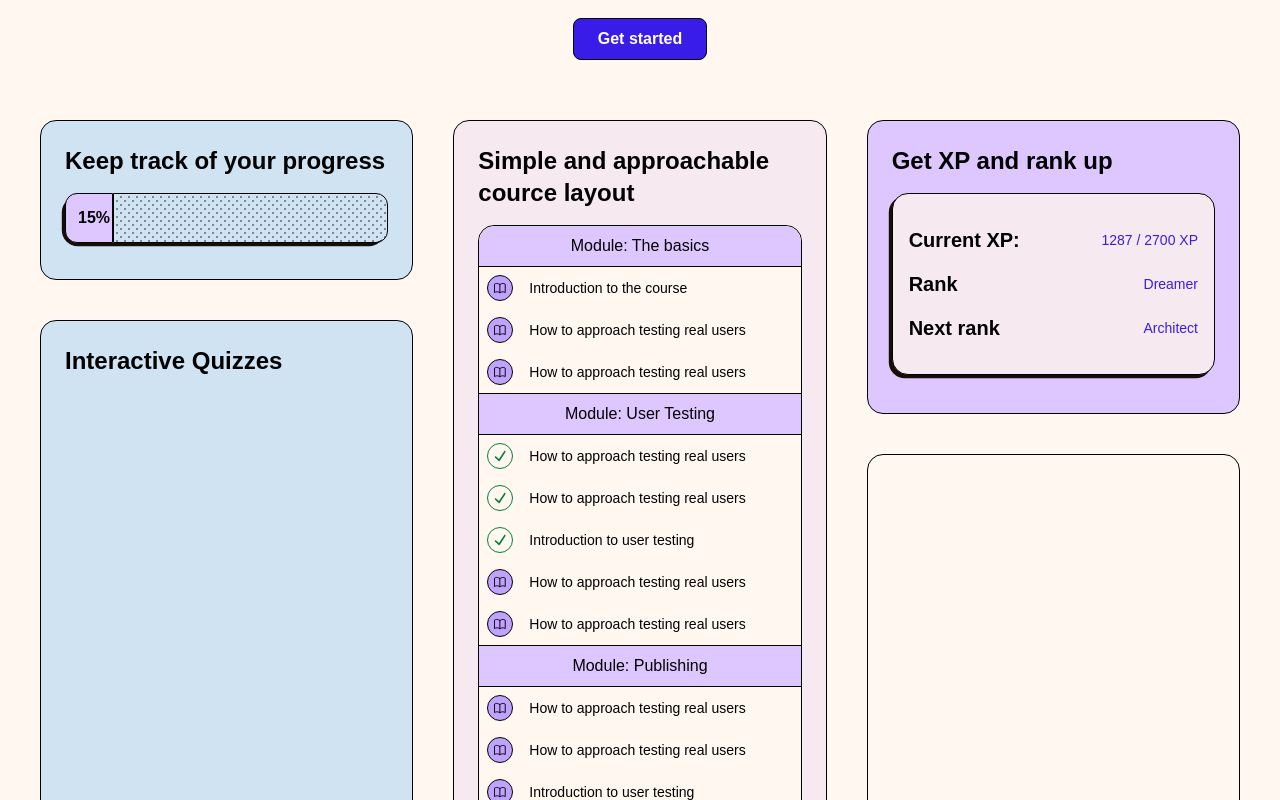
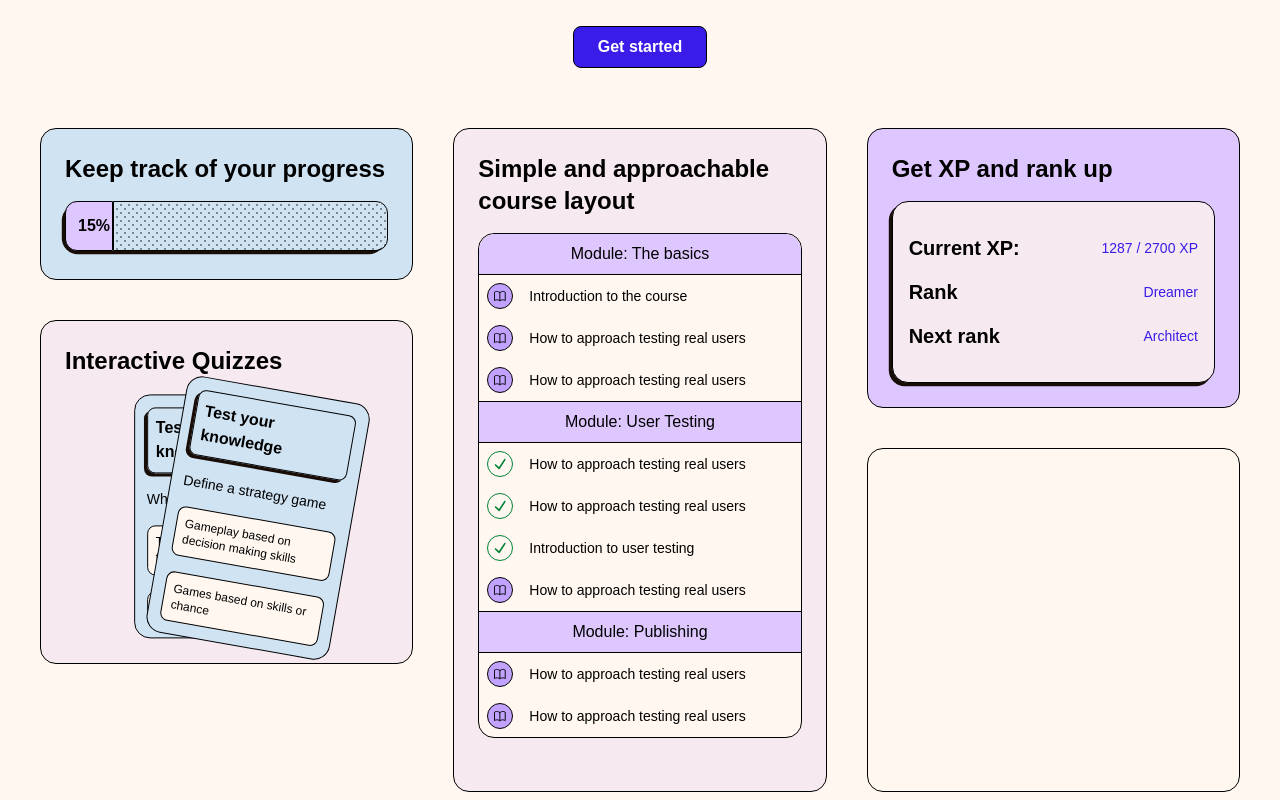
Before and after one commit to t-holmquist/learning-platform, a Next.js app: page / in a window 1280 px wide. Shown: the part 360-1160 px from the top of the page. Built offline with nearby package versions, Linux system fonts and the light colour scheme; a web font is replaced by a local one.

Commit message:
feat: showcase quiz component

```diff
--- a/app/page.tsx
+++ b/app/page.tsx
@@ -25,8 +25,8 @@ const Home = () => {
         </nav>
         <div className='w-full flex flex-col items-center'>
           <section className='space-y-6 w-11/12 lg:w-7/12 flex flex-col items-center'>
-            <h1 className='font-black leading-20 text-center text-3xl sm:text-6xl'>Design, Build & Market Your Dream Board Game</h1>
-            <p className='text-center'>Master the art of board game creation with interactive courses, expert guidance, and a community of passionate designers. From concept to published game.</p>
+            <h1 className='font-black sm:leading-20 text-center text-3xl sm:text-6xl'>Design, Build & Market Your Dream Board Game</h1>
+            <p className='sm:text-center sm:text-lg'>Master the art of board game creation with interactive courses, expert guidance, and a community of passionate designers. From concept to published game.</p>
             <Link href={"/sign-in"}>
               <Button className='w-fit' title='Get started'/>
             </Link>
@@ -42,7 +42,7 @@ const Home = () => {
               {/* Interactive quiz */}
               <ShowcaseQuiz />
               {/* Video learning */}
-              <div className='col-span-4 row-span-7 border rounded-large'></div>
+              <div className='col-span-4 row-span-6 border rounded-large'></div>
         </section>
         <Footer/>
     </div>
--- a/components/ui/showcaseQuiz.tsx
+++ b/components/ui/showcaseQuiz.tsx
@@ -1,20 +1,25 @@
-'use client'
-
-import { motion } from 'motion/react'
-import { useState } from 'react';
-
 
 export const ShowcaseQuiz = () => {
 
-    const [isActive, setIsActive] = useState(false);
-
   return (
     <div
-    onMouseEnter={() => {setIsActive(true)}}
-    onMouseLeave={() => {setIsActive(false)}}
-    className='col-span-4 row-span-9 border p-6 rounded-large bg-bg-green hover:border-primary transition-all'>
+    className='relative group col-span-4 space-y-4 row-span-11 lg:row-span-6 border p-6 rounded-large bg-bg-red hover:border-primary transition-all'>
         <h2 className='text-2xl font-bold'>Interactive Quizzes</h2>
-
+        {/* Positioned slightly off center with left, top and translate classes */}
+        {/* Quiz card */}
+        <div className='absolute group-hover:rotate-z-6 transition-all left-1/2 top-1/2 -translate-x-1/2 -translate-y-2/5  flex flex-col gap-4 border bg-bg-green rounded-large p-3'>
+          <p className='border shadow-primary rounded-small p-2 font-bold'>Test your knowledge</p>
+          <p className='text-sm'>What is user testing?</p>
+          <p className='text-xs border p-2 bg-bg-sand rounded-small'>Testing users by asking them directly</p>
+          <p className='text-xs border p-2 bg-bg-sand rounded-small'>Testing the users patience</p>
+        </div>
+        {/* Quiz card */}
+        <div className='absolute group-hover:rotate-z-5 transition-all left-1/2 top-1/2 -translate-x-1/3 rotate-z-10 -translate-y-2/5  flex flex-col gap-4 border bg-bg-green rounded-large p-3'>
+          <p className='border shadow-primary rounded-small p-2 font-bold'>Test your knowledge</p>
+          <p className='text-sm'>Define a strategy game</p>
+          <p className='text-xs border p-2 bg-bg-sand rounded-small'>Gameplay based on decision making skills</p>
+          <p className='text-xs border p-2 bg-bg-sand rounded-small'>Games based on skills or chance</p>
+        </div>
     </div>
 
   );
--- a/components/ui/showcaseSidebar.tsx
+++ b/components/ui/showcaseSidebar.tsx
@@ -5,8 +5,8 @@ export const ShowcaseSidebar = () => {
   return (
 
     <div
-    className='col-span-4 row-span-12 border space-y-4 rounded-large p-6 bg-bg-red hover:border-primary transition-all'>
-        <h2 className='text-2xl font-bold'>Simple and approachable cource layout</h2>
+    className='col-span-4 row-span-11 border space-y-4 rounded-large p-6 bg-bg-red hover:border-primary transition-all'>
+        <h2 className='text-2xl font-bold'>Simple and approachable course layout</h2>
         <div className='border rounded-large bg-bg-sand'>
             <div className='bg-secondary p-2 text-center rounded-t-large font-medium border-b border-black'>Module: The basics</div>
             <section className="flex flex-col">
@@ -36,7 +36,7 @@ export const ShowcaseSidebar = () => {
             </section>
             <div className='bg-secondary p-2 text-center font-medium border-b border-t border-black'>Module: User Testing</div>
             <section className="flex flex-col">
-              {lessonData.slice(3, 8).map(({id, title}, idx) => (
+              {lessonData.slice(3, 7).map(({id, title}, idx) => (
                 <button
                 key={idx}
 
@@ -63,7 +63,7 @@ export const ShowcaseSidebar = () => {
             </section>
             <div className='bg-secondary p-2 text-center font-medium border-b border-t border-black'>Module: Publishing</div>
             <section className="flex flex-col">
-              {lessonData.slice(8, 12).map(({id, title}, idx) => (
+              {lessonData.slice(8, 10).map(({id, title}, idx) => (
                 <button
                 key={idx}
 
--- a/components/ui/showcaseXP.tsx
+++ b/components/ui/showcaseXP.tsx
@@ -9,7 +9,7 @@ export const ShowcaseXP = () => {
     className='group col-span-4 row-span-5 border space-y-4 rounded-large p-6 bg-secondary hover:border-primary transition-all'>
         <h2 className='text-2xl font-bold'>Get XP and rank up</h2>
         <div
-        className='flex flex-col px-4 p-8 gap-4  group-hover:rotate-x-20 group-hover:rotate-z-5  transition-all  border rounded-large bg-bg-red shadow-primary'>
+        className='flex flex-col px-4 p-8 gap-4 group-hover:rotate-z-3  transition-all  border rounded-large bg-bg-red shadow-primary'>
             <div className="flex justify-between items-center">
                 <h3 className='text-xl font-bold'>Current XP:</h3>
                 <p className="text-sm text-primary">1287 / 2700 XP</p>
```
